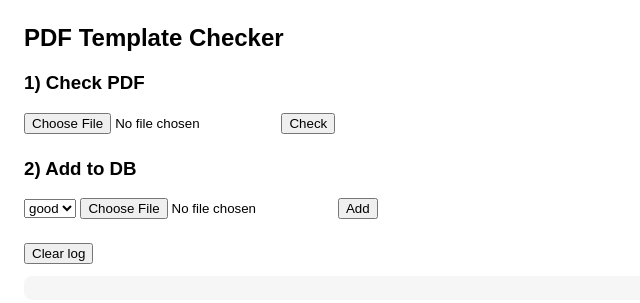
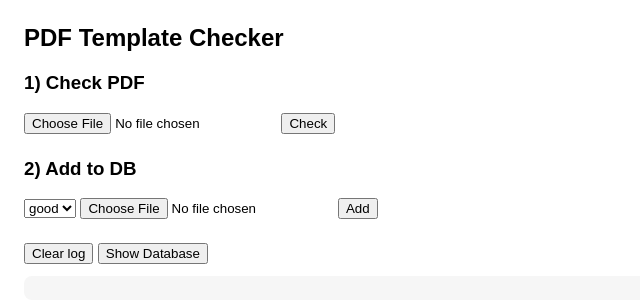
Before and after one commit to ByPro8/PDF-BOT, a FastAPI app: page / in a window 1280 px wide. Shown: the top 303 px of the page, without its empty margins (0-640 px from the left). Run offline with FastAPI, Linux system fonts and the light colour scheme.

Commit message:
add database viewer button

```diff
--- a/templates/index.html
+++ b/templates/index.html
@@ -1,51 +1,156 @@
 <!doctype html>
 <html>
-<head><meta charset="utf-8"><title>PDF Check</title></head>
+<head>
+  <meta charset="utf-8">
+  <title>PDF Check</title>
+</head>
+
 <body style="font-family:Arial;margin:24px">
+
 <h2>PDF Template Checker</h2>
 
+<!-- -------- CHECK -------- -->
+
 <h3>1) Check PDF</h3>
+
 <input id="checkFile" type="file" accept="application/pdf">
 <button onclick="checkPdf()">Check</button>
 
+
+<!-- -------- ADD -------- -->
+
 <h3 style="margin-top:24px">2) Add to DB</h3>
+
 <select id="label">
   <option value="good">good</option>
   <option value="bad">bad</option>
 </select>
+
 <input id="addFile" type="file" accept="application/pdf">
 <button onclick="addPdf()">Add</button>
 
+
+<!-- -------- CONTROLS -------- -->
+
 <div style="margin-top:24px">
+
   <button onclick="clearLog()">Clear log</button>
+
+  <button onclick="loadDB()">Show Database</button>
+
 </div>
 
-<pre id="out" style="white-space:pre-wrap;background:#f6f6f6;padding:12px;border-radius:8px;margin-top:12px"></pre>
+
+<!-- -------- OUTPUT -------- -->
+
+<pre id="out"
+style="
+white-space:pre-wrap;
+background:#f6f6f6;
+padding:12px;
+border-radius:8px;
+margin-top:12px;
+">
+</pre>
+
+
+<!-- -------- SCRIPT -------- -->
 
 <script>
+
 const outEl = document.getElementById("out");
-const show = (text)=> outEl.textContent = text;
 
-function clearLog(){ outEl.textContent = ""; }
+const show = (text) => {
+  outEl.textContent = text;
+};
+
+
+function clearLog(){
+  outEl.textContent = "";
+}
+
+
+// ---------------- CHECK ----------------
 
 async function checkPdf(){
-  const f=document.getElementById("checkFile").files[0];
-  if(!f) return show("Pick a PDF first");
-  const fd=new FormData(); fd.append("file",f);
-  const r=await fetch("/check",{method:"POST",body:fd});
-  const j=await r.json();
+
+  const f = document.getElementById("checkFile").files[0];
+
+  if(!f){
+    show("Pick a PDF first");
+    return;
+  }
+
+  const fd = new FormData();
+  fd.append("file", f);
+
+  const r = await fetch("/check", {
+    method: "POST",
+    body: fd
+  });
+
+  const j = await r.json();
+
   show(j.message || "Error");
+
 }
 
+
+// ---------------- ADD ----------------
+
 async function addPdf(){
-  const f=document.getElementById("addFile").files[0];
-  const label=document.getElementById("label").value;
-  if(!f) return show("Pick a PDF first");
-  const fd=new FormData(); fd.append("label",label); fd.append("file",f);
-  const r=await fetch("/add",{method:"POST",body:fd});
-  const j=await r.json();
+
+  const f = document.getElementById("addFile").files[0];
+  const label = document.getElementById("label").value;
+
+  if(!f){
+    show("Pick a PDF first");
+    return;
+  }
+
+  const fd = new FormData();
+  fd.append("label", label);
+  fd.append("file", f);
+
+  const r = await fetch("/add", {
+    method: "POST",
+    body: fd
+  });
+
+  const j = await r.json();
+
   show(j.message || "Error");
+
 }
+
+
+// ---------------- DATABASE ----------------
+
+async function loadDB(){
+
+  const r = await fetch("/files");
+
+  const list = await r.json();
+
+  if(!list.length){
+    show("Database is empty");
+    return;
+  }
+
+  let out = "DATABASE FILES:\n\n";
+
+  list.forEach(f => {
+
+    out += `#${f.id} | ${f.label.toUpperCase()} | ${f.filename}\n`;
+    out += `Open: ${location.origin}/open/${f.id}\n\n`;
+
+  });
+
+  show(out);
+
+}
+
 </script>
+
 </body>
 </html>
```
